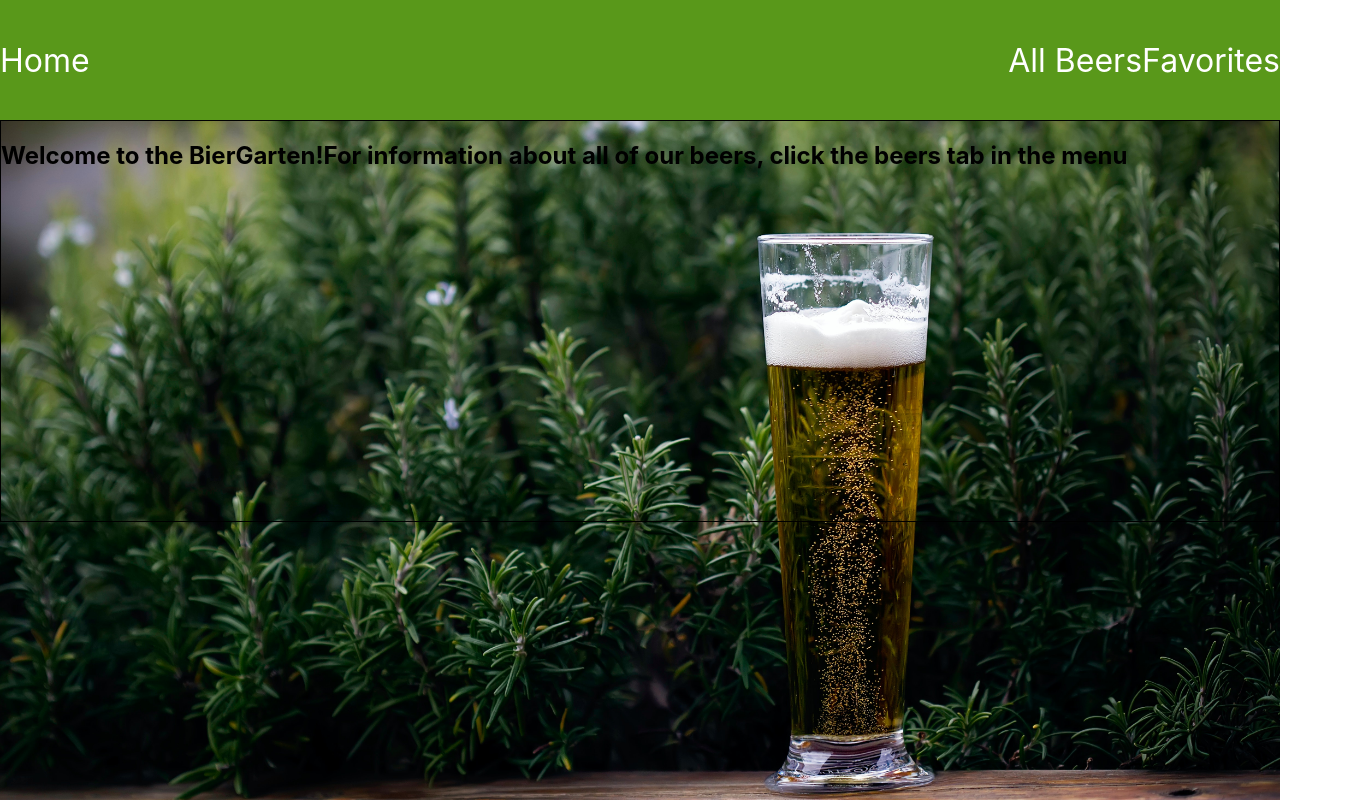
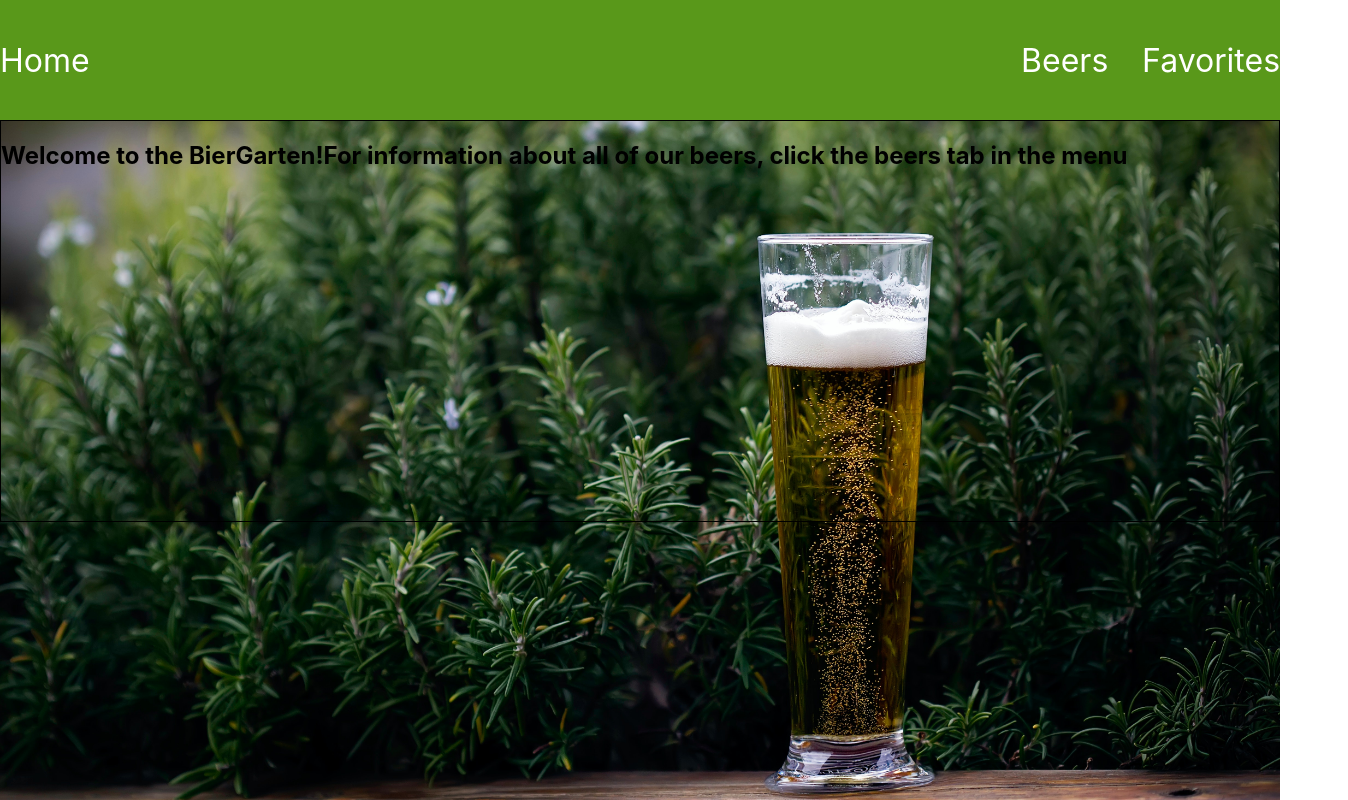
Before and after one commit to keenans1/BierGarten, a React (Create React App) app: page / in a window 1280 px wide. Shown: the whole page, 1348 px wide, since content can reach past the window. Built offline with nearby package versions, Linux system fonts and the light colour scheme; no server answers.

Commit message:
Add logo to Header

```diff
--- a/src/Components/Header.js
+++ b/src/Components/Header.js
@@ -5,16 +5,20 @@ import '../CSS/Header.css'
 const Header = () => {
     const linkStyle = {
         textDecoration: "none",
-        color: 'white'
+        color: 'white',
+        margin: '0% 30% 0% -15%'
     }
 
     return (
         <header>
-            <div>
-                <NavLink to='/' style={linkStyle}>Home</NavLink>
+            <div className="home-container">
+                <NavLink to='/' style={linkStyle}>
+                    <div className="icon-container"></div>
+                    <p>Home</p>
+                </NavLink>
             </div>
-            <div>
-                <NavLink to='/allbeers' style={linkStyle}>All Beers</NavLink>
+            <div className="menu-container">
+                <NavLink to='/allbeers' style={linkStyle}>Beers</NavLink>
                 <NavLink to='/favorites' style={linkStyle}>Favorites</NavLink>
             </div>
         </header>
```
